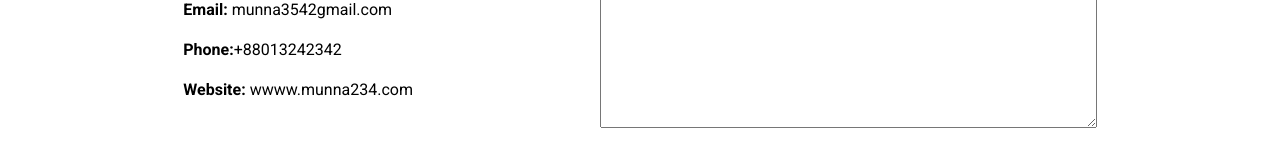
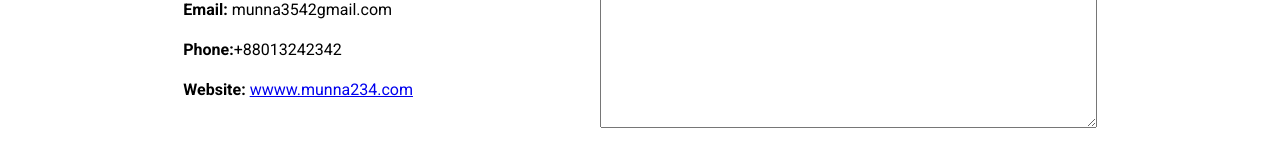
Before and after one commit to morshedulmunna/portfolio-mission2022, a plain HTML site: page index.html in a window 1280 px wide. Shown: the part 3198-3347 px from the top of the page. Drawn offline with Linux system fonts and the light colour scheme.

Commit message:
website-Link_tag added

```diff
--- a/index.html
+++ b/index.html
@@ -144,7 +144,7 @@
           <p><span>Address:</span> Home 23/C Road# 2, Dhaka-1207</p>
           <p><span>Email:</span> munna3542gmail.com</p>
           <p><span>Phone:</span>+88013242342</p>
-          <p><span>Website:</span> wwww.munna234.com</p>
+          <p><span>Website:</span> <a href="#">wwww.munna234.com</a></p>
         </div>
         <div class="form">
           <input class="form_inside" type="text" placeholder="Name" />
```
